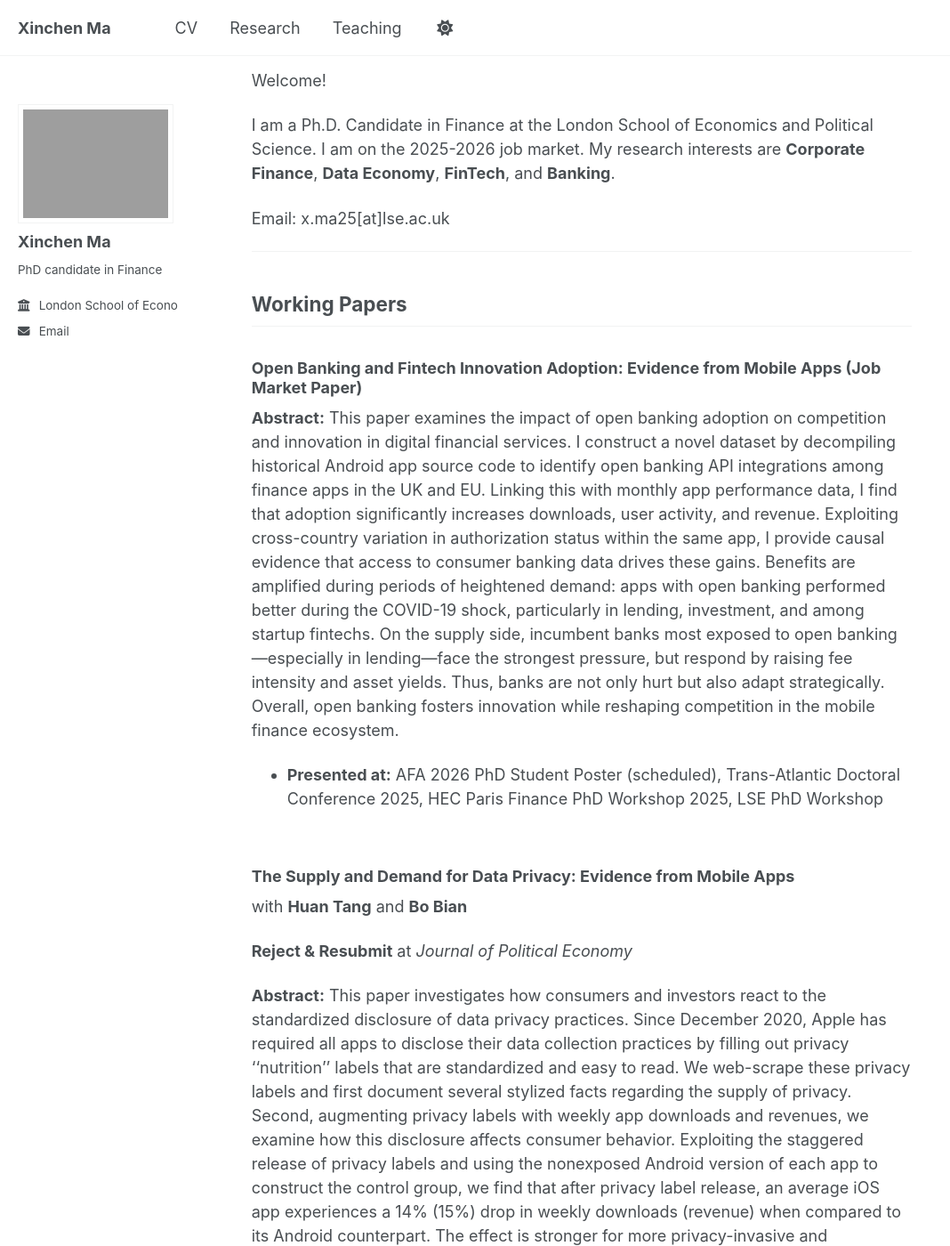
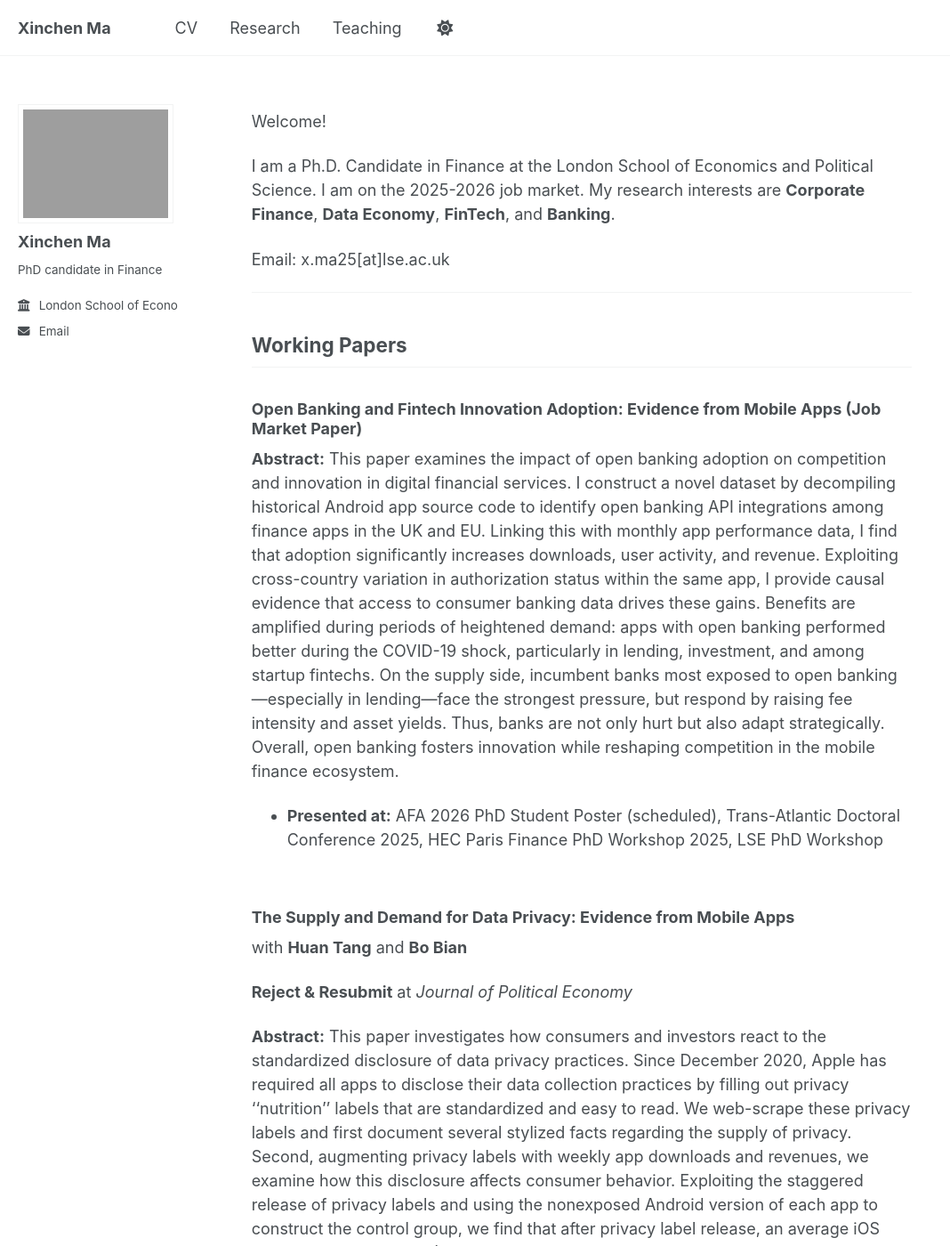
Before and after one commit to xinchen-ma/xinchen-ma.github.io, a Jekyll site: the page built from index.md, in a window 1280 px wide and 1400 px high. Shown: the whole window at 89% size, without its empty margins (0-1068 px from the left). Built offline with Jekyll 4.4.1, drawn with Linux system fonts in a browser that asks for light colours; a script that is not in the unit is left out.

Commit message:
Update main.scss

```diff
--- a/assets/css/main.scss
+++ b/assets/css/main.scss
@@ -85,3 +85,13 @@ body .page__inner-wrap,
 .page {
   margin-right: 0 !important;
 }
+
+/* ADD THIS NEW CSS FOR SPACING */
+.page__content {
+  padding-top: 60px !important; /* Adjust this value for more/less space */
+}
+
+/* Optional: If you want to reduce the space after the empty title */
+.page__title {
+  margin-bottom: 0 !important;
+}
```
